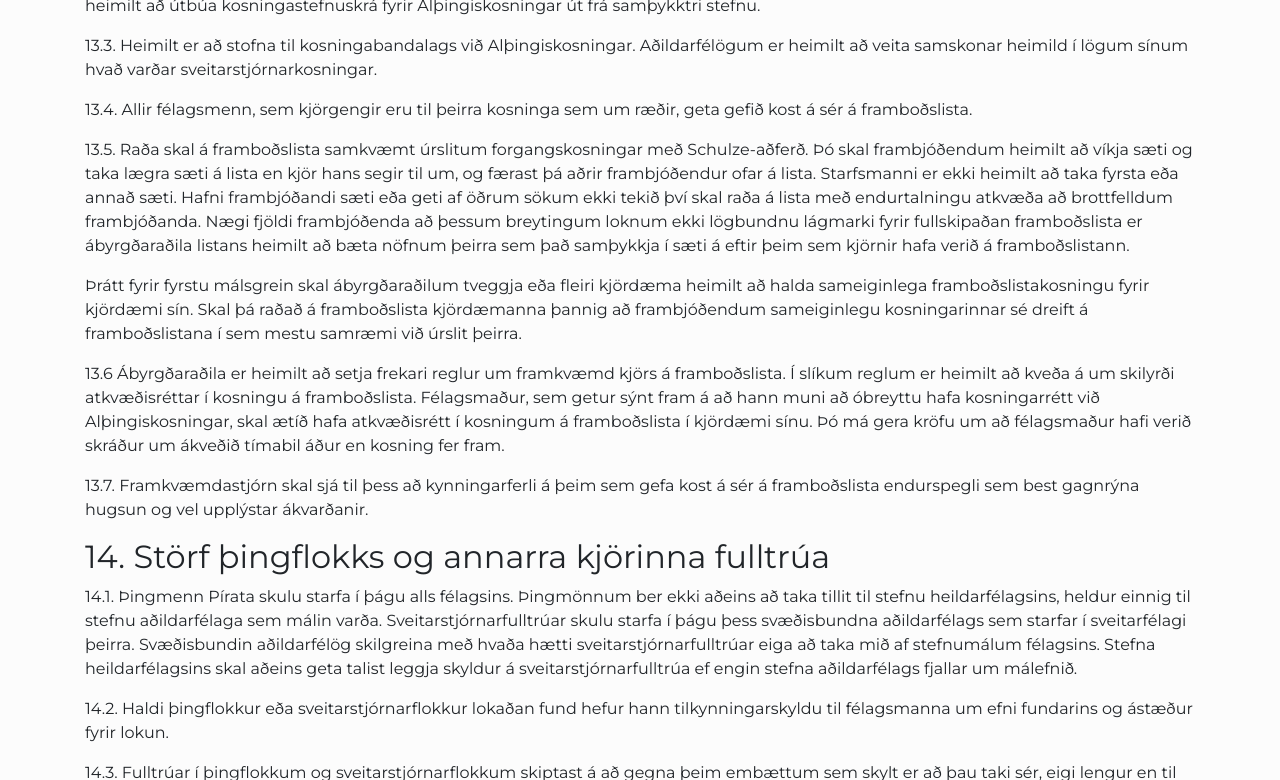
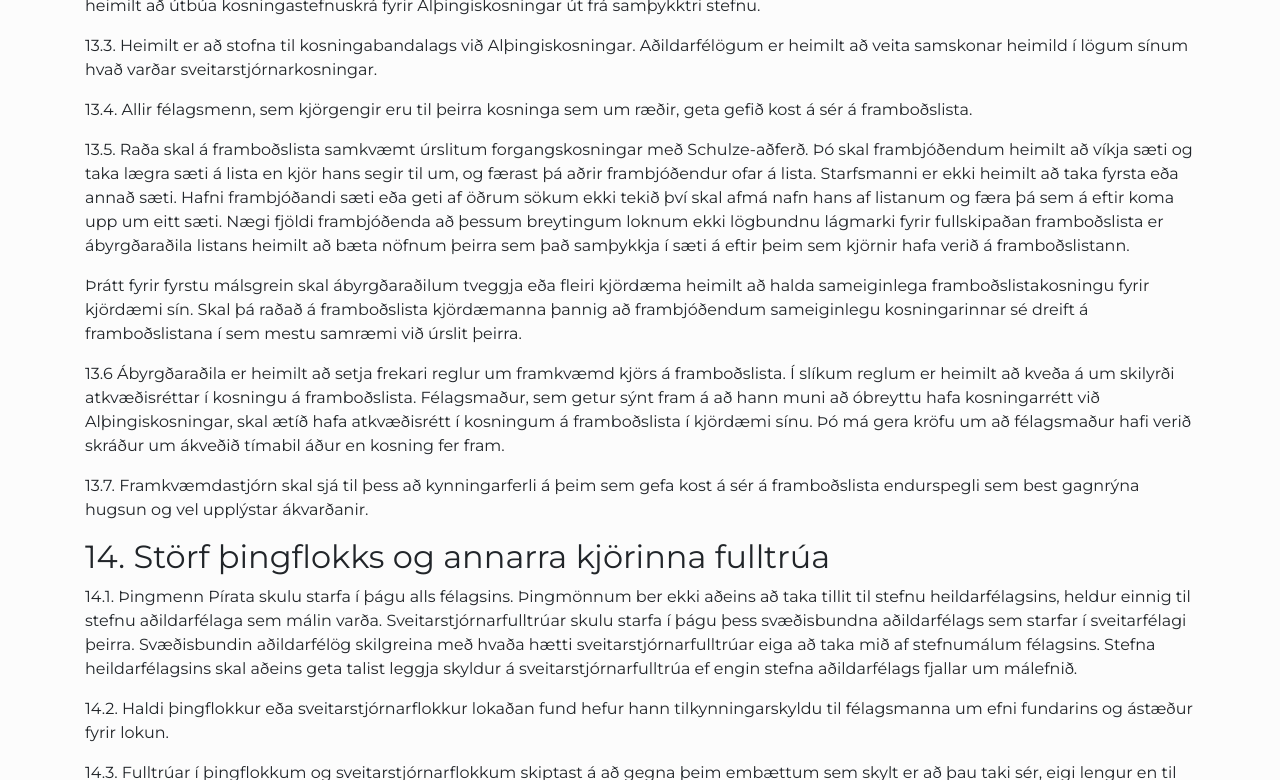
Before and after one commit to piratar/log.piratar.is, a Jekyll site: the page built from Lög og rekstrarstefnur Pírata/Lög Pírata Á Íslandi.md, in a window 1280 px wide and 900 px high, scrolled down 9918 px, cut to the strip 120-900 px from the top of the window. Built offline with Jekyll 4.4.1, drawn with Linux system fonts in a browser that asks for light colours.

Commit message:
Update Lög Pírata Á Íslandi.md

```diff
--- a/Lög og rekstrarstefnur Pírata/Lög Pírata Á Íslandi.md
+++ b/Lög og rekstrarstefnur Pírata/Lög Pírata Á Íslandi.md
@@ -366,7 +366,7 @@ Starfi engin aðildarfélög innan kjördæmis til alþingiskosninga er framkvæ
 
 13.4. Allir félagsmenn, sem kjörgengir eru til þeirra kosninga sem um ræðir, geta gefið kost á sér á framboðslista.
 
-13.5. Raða skal á framboðslista samkvæmt úrslitum forgangskosningar með Schulze-aðferð. Þó skal frambjóðendum heimilt að víkja sæti og taka lægra sæti á lista en kjör hans segir til um, og færast þá aðrir frambjóðendur ofar á lista. Starfsmanni er ekki heimilt að taka fyrsta eða annað sæti. Hafni frambjóðandi sæti eða geti af öðrum sökum ekki tekið því skal raða á lista með endurtalningu atkvæða að brottfelldum frambjóðanda. Nægi fjöldi frambjóðenda að þessum breytingum loknum ekki lögbundnu lágmarki fyrir fullskipaðan framboðslista er ábyrgðaraðila listans heimilt að bæta nöfnum þeirra sem það samþykkja í sæti á eftir þeim sem kjörnir hafa verið á framboðslistann.
+13.5. Raða skal á framboðslista samkvæmt úrslitum forgangskosningar með Schulze-aðferð. Þó skal frambjóðendum heimilt að víkja sæti og taka lægra sæti á lista en kjör hans segir til um, og færast þá aðrir frambjóðendur ofar á lista. Starfsmanni er ekki heimilt að taka fyrsta eða annað sæti. Hafni frambjóðandi sæti eða geti af öðrum sökum ekki tekið því skal afmá nafn hans af listanum og færa þá sem á eftir koma upp um eitt sæti. Nægi fjöldi frambjóðenda að þessum breytingum loknum ekki lögbundnu lágmarki fyrir fullskipaðan framboðslista er ábyrgðaraðila listans heimilt að bæta nöfnum þeirra sem það samþykkja í sæti á eftir þeim sem kjörnir hafa verið á framboðslistann.
 
 Þrátt fyrir fyrstu málsgrein skal ábyrgðaraðilum tveggja eða fleiri kjördæma heimilt að halda sameiginlega framboðslistakosningu fyrir kjördæmi sín. Skal þá raðað á framboðslista kjördæmanna þannig að frambjóðendum sameiginlegu kosningarinnar sé dreift á framboðslistana í sem mestu samræmi við úrslit þeirra.
 
```
